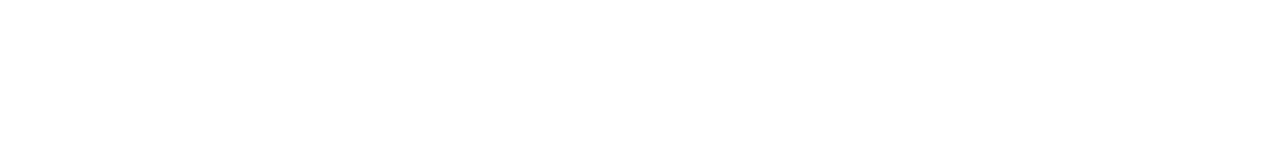
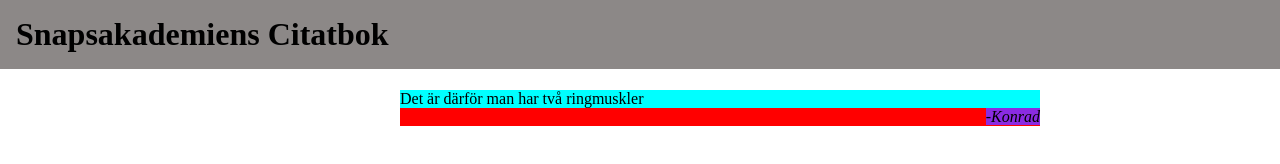
Before and after one commit to Snapsakademien/Dont-quote-me-on-that, a plain HTML site: page index.html in a window 1280 px wide. Drawn offline with Linux system fonts and the light colour scheme.

Commit message:
Update index.html

```diff
--- a/index.html
+++ b/index.html
@@ -1,5 +1,18 @@
 <html>
     <title>
+        <meta name="viewport" content="width=device-width, initial-scale=1.0">
     </title>
-    <body></body>
+    <body style="padding: 0; margin: 0;">
+        <header style="background-color: #8C8887;">
+            <h1 style="padding-top: 1rem; padding-left: 1rem; padding-bottom: 1rem;">Snapsakademiens Citatbok</h1>
+        </header>
+        <div style="background-color: green; width: 50%; max-width: 100%; margin-left: 25rem;">
+            <div style="background-color: brown;">
+                <div style="background-color: aqua">Det är därför man har två ringmuskler</div>
+                <div style="background-color: red; text-align: right">
+                    <span style="background-color: blueviolet"><i>-Konrad</i></span>
+                </div>
+            </div>
+        </div>
+    </body>
 </html>
```
